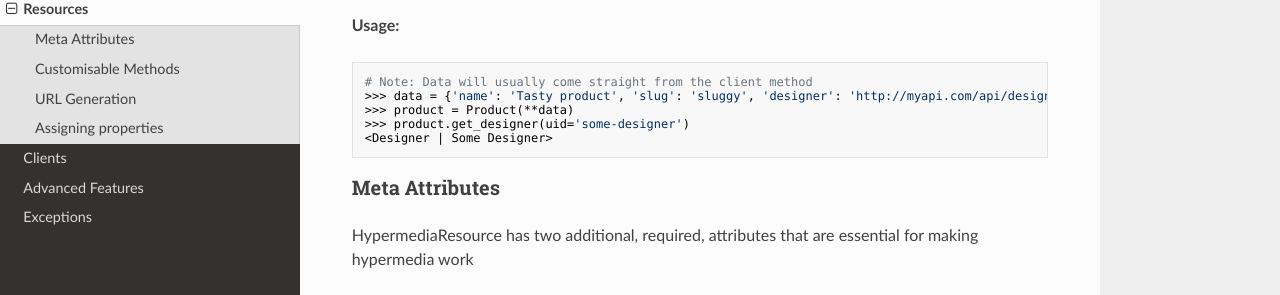
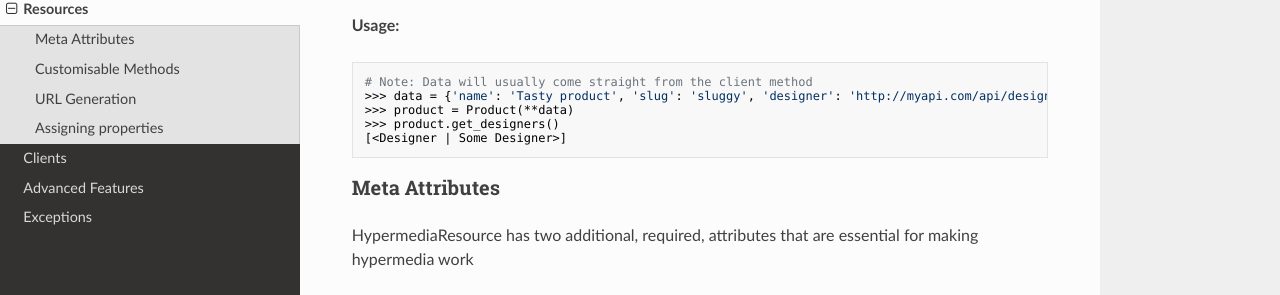
Before and after one commit to sshyran/beckett, an MkDocs documentation site: the page built from docs/resources.md, in a window 1280 px wide and 900 px high, scrolled down 2811 px. Shown: the part 171-466 px from the top of the window. Built offline with MkDocs 1.6.1, drawn with Linux system fonts in a browser that asks for light colours; nearby versions of some CDN libraries; old or Windows-style settings are respelled for this version of MkDocs.

Commit message:
Small docs tweaks :)

````diff
--- a/docs/resources.md
+++ b/docs/resources.md
@@ -150,8 +150,8 @@ class Product(HypermediaResource):
 # Note: Data will usually come straight from the client method
 >>> data = {'name': 'Tasty product', 'slug': 'sluggy', 'designer': 'http://myapi.com/api/designers/some-designer'}
 >>> product = Product(**data)
->>> product.get_designer(uid='some-designer')
-<Designer | Some Designer>
+>>> product.get_designers()
+[<Designer | Some Designer>]
 ```
 
 ### Meta Attributes
````
